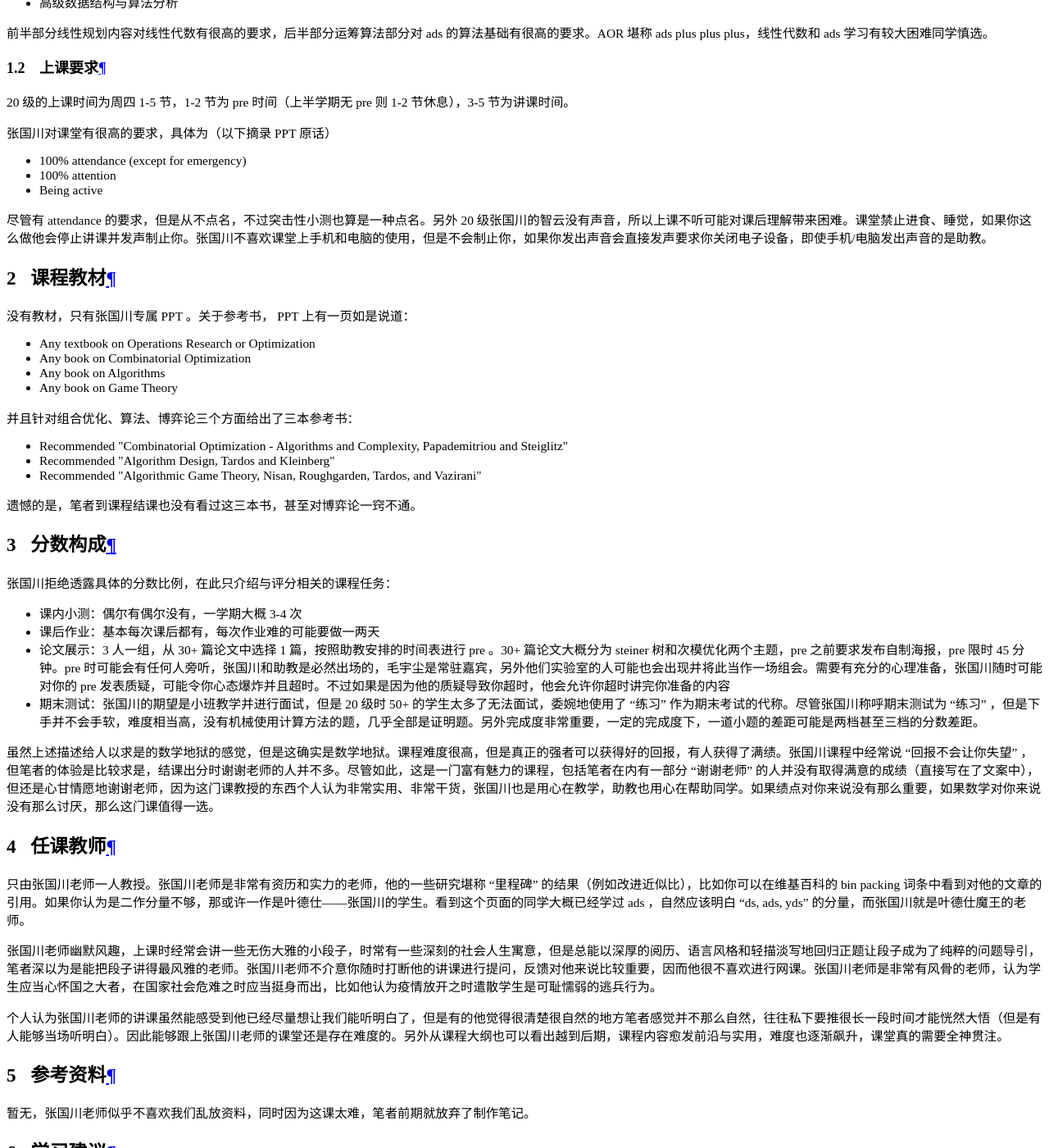
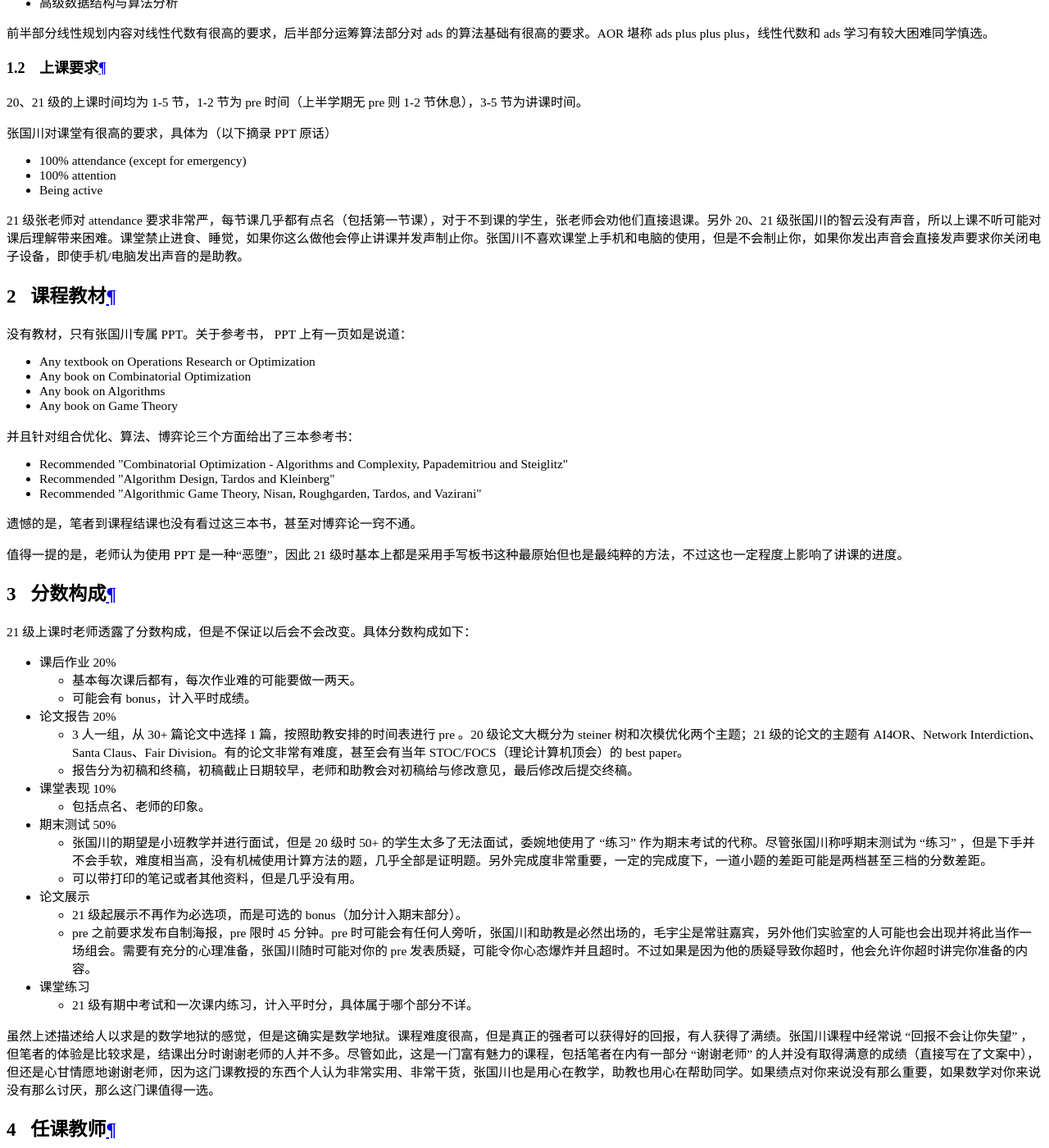
Before and after one commit to ZJU-Turing/TuringCourses, an MkDocs documentation site: the page built from docs/major_module/applied_operations_research/index.md, in a window 1280 px wide and 1400 px high, scrolled down 19156 px. Shown: the whole window at 82% size. Built offline with MkDocs 1.6.1 and Material for MkDocs 9.7.7, drawn with Linux system fonts in a browser that asks for light colours; comment, search, counter and statistics services are not loaded; some of the changed text lies outside the part shown.

Commit message:
docs: 更新应用运筹学课程内容

```diff
--- a/docs/major_module/applied_operations_research/index.md
+++ b/docs/major_module/applied_operations_research/index.md
@@ -41,7 +41,7 @@
 
 ### 上课要求
 
-20 级的上课时间为周四 1-5 节，1-2 节为 pre 时间（上半学期无 pre 则 1-2 节休息），3-5 节为讲课时间。
+20、21 级的上课时间均为 1-5 节，1-2 节为 pre 时间（上半学期无 pre 则 1-2 节休息），3-5 节为讲课时间。
 
 张国川对课堂有很高的要求，具体为（以下摘录 PPT 原话）
 
@@ -49,11 +49,11 @@
 * 100% attention
 * Being active
 
-尽管有 attendance 的要求，但是从不点名，不过突击性小测也算是一种点名。另外 20 级张国川的智云没有声音，所以上课不听可能对课后理解带来困难。课堂禁止进食、睡觉，如果你这么做他会停止讲课并发声制止你。张国川不喜欢课堂上手机和电脑的使用，但是不会制止你，如果你发出声音会直接发声要求你关闭电子设备，即使手机/电脑发出声音的是助教。
+21 级张老师对 attendance 要求非常严，每节课几乎都有点名（包括第一节课），对于不到课的学生，张老师会劝他们直接退课。另外 20、21 级张国川的智云没有声音，所以上课不听可能对课后理解带来困难。课堂禁止进食、睡觉，如果你这么做他会停止讲课并发声制止你。张国川不喜欢课堂上手机和电脑的使用，但是不会制止你，如果你发出声音会直接发声要求你关闭电子设备，即使手机/电脑发出声音的是助教。
 
 ## 课程教材
 
-没有教材，只有张国川专属 PPT 。关于参考书， PPT 上有一页如是说道：
+没有教材，只有张国川专属 PPT。关于参考书， PPT 上有一页如是说道：
 
 * Any textbook on Operations Research or Optimization
 * Any book on Combinatorial Optimization
@@ -68,14 +68,28 @@
 
 遗憾的是，笔者到课程结课也没有看过这三本书，甚至对博弈论一窍不通。
 
+值得一提的是，老师认为使用 PPT 是一种“恶堕”，因此 21 级时基本上都是采用手写板书这种最原始但也是最纯粹的方法，不过这也一定程度上影响了讲课的进度。
+
 ## 分数构成
 
-张国川拒绝透露具体的分数比例，在此只介绍与评分相关的课程任务：
+21 级上课时老师透露了分数构成，但是不保证以后会不会改变。具体分数构成如下：
 
-* 课内小测：偶尔有偶尔没有，一学期大概 3-4 次
-* 课后作业：基本每次课后都有，每次作业难的可能要做一两天
-* 论文展示：3 人一组，从 30+ 篇论文中选择 1 篇，按照助教安排的时间表进行 pre 。30+ 篇论文大概分为 steiner 树和次模优化两个主题，pre 之前要求发布自制海报，pre 限时 45 分钟。pre 时可能会有任何人旁听，张国川和助教是必然出场的，毛宇尘是常驻嘉宾，另外他们实验室的人可能也会出现并将此当作一场组会。需要有充分的心理准备，张国川随时可能对你的 pre 发表质疑，可能令你心态爆炸并且超时。不过如果是因为他的质疑导致你超时，他会允许你超时讲完你准备的内容
-* 期末测试：张国川的期望是小班教学并进行面试，但是 20 级时 50+ 的学生太多了无法面试，委婉地使用了 “练习” 作为期末考试的代称。尽管张国川称呼期末测试为 “练习” ，但是下手并不会手软，难度相当高，没有机械使用计算方法的题，几乎全部是证明题。另外完成度非常重要，一定的完成度下，一道小题的差距可能是两档甚至三档的分数差距。
+* 课后作业 20%
+    * 基本每次课后都有，每次作业难的可能要做一两天。
+    * 可能会有 bonus，计入平时成绩。
+* 论文报告 20%
+    * 3 人一组，从 30+ 篇论文中选择 1 篇，按照助教安排的时间表进行 pre 。20 级论文大概分为 steiner 树和次模优化两个主题；21 级的论文的主题有 AI4OR、Network Interdiction、Santa Claus、Fair Division。有的论文非常有难度，甚至会有当年 STOC/FOCS（理论计算机顶会）的 best paper。
+    * 报告分为初稿和终稿，初稿截止日期较早，老师和助教会对初稿给与修改意见，最后修改后提交终稿。
+* 课堂表现 10%
+    * 包括点名、老师的印象。
+* 期末测试 50%
+    * 张国川的期望是小班教学并进行面试，但是 20 级时 50+ 的学生太多了无法面试，委婉地使用了 “练习” 作为期末考试的代称。尽管张国川称呼期末测试为 “练习” ，但是下手并不会手软，难度相当高，没有机械使用计算方法的题，几乎全部是证明题。另外完成度非常重要，一定的完成度下，一道小题的差距可能是两档甚至三档的分数差距。
+    * 可以带打印的笔记或者其他资料，但是几乎没有用。
+* 论文展示
+    * 21 级起展示不再作为必选项，而是可选的 bonus（加分计入期末部分）。
+    * pre 之前要求发布自制海报，pre 限时 45 分钟。pre 时可能会有任何人旁听，张国川和助教是必然出场的，毛宇尘是常驻嘉宾，另外他们实验室的人可能也会出现并将此当作一场组会。需要有充分的心理准备，张国川随时可能对你的 pre 发表质疑，可能令你心态爆炸并且超时。不过如果是因为他的质疑导致你超时，他会允许你超时讲完你准备的内容。
+* 课堂练习
+    * 21 级有期中考试和一次课内练习，计入平时分，具体属于哪个部分不详。
 
 虽然上述描述给人以求是的数学地狱的感觉，但是这确实是数学地狱。课程难度很高，但是真正的强者可以获得好的回报，有人获得了满绩。张国川课程中经常说 “回报不会让你失望” ，但笔者的体验是比较求是，结课出分时谢谢老师的人并不多。尽管如此，这是一门富有魅力的课程，包括笔者在内有一部分 “谢谢老师” 的人并没有取得满意的成绩（直接写在了文案中），但还是心甘情愿地谢谢老师，因为这门课教授的东西个人认为非常实用、非常干货，张国川也是用心在教学，助教也用心在帮助同学。如果绩点对你来说没有那么重要，如果数学对你来说没有那么讨厌，那么这门课值得一选。
 
@@ -92,7 +106,7 @@
 暂无，张国川老师似乎不喜欢我们乱放资料，同时因为这课太难，笔者前期就放弃了制作笔记。
 
 ## 学习建议
-认真听课，认真做作业，认真理解 PPT 。用爱去对待这一门课。
+认真听课，认真做作业，认真理解 PPT。用爱去对待这一门课。
 
 从前面的描述可以看出这门课的很多特性了。笔者个人的建议是以学到东西为目的来选这门课，而不是以绩点为目的来选。当然我明白大三绩点对诸位很重要，如果如此，那么建议大四再选这门课，因为这门课是有可能付出和绩点收获不成正比的。但是不妨把目光看得远一些吧，这门课的绩点可能让你失望，但是你从这门课上学到的——如果你认真投入了的话——绝不会让你失望。
 
```
